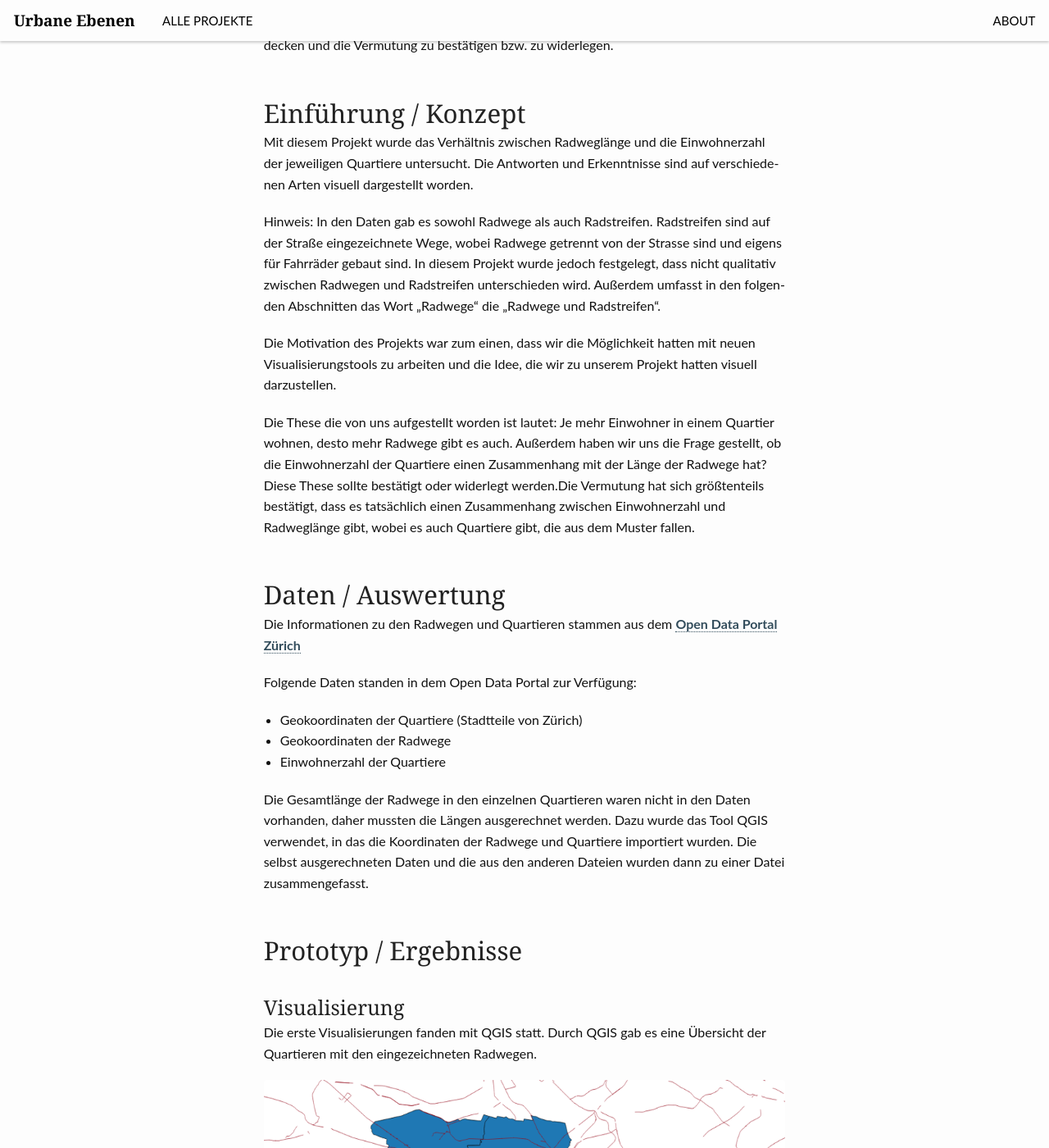
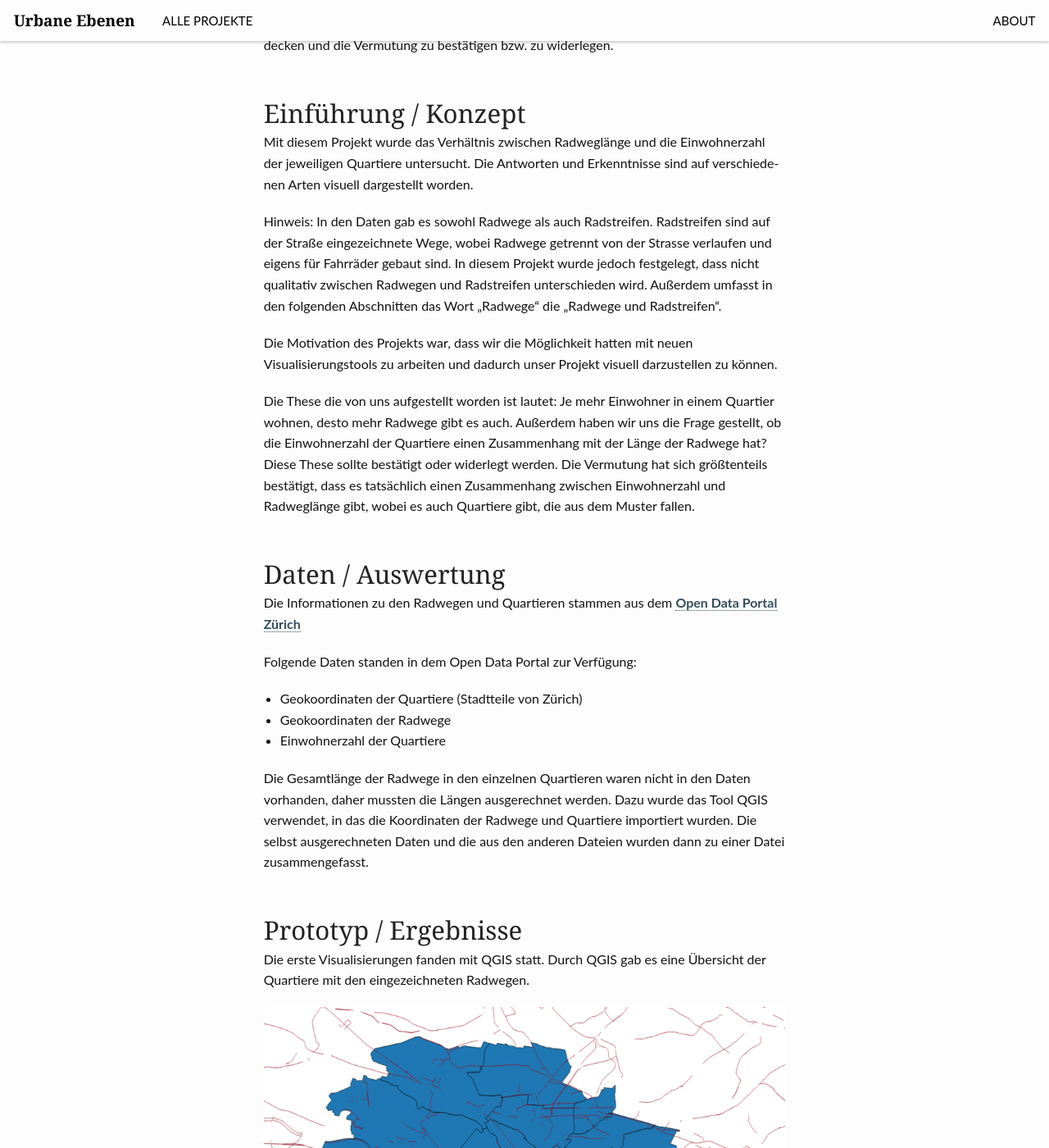
Before and after one commit to tillnagel/gdv-website, a Jekyll site: the page built from _posts/projects/2017-01-28-radwegezuerich.md, in a window 1280 px wide and 1400 px high, scrolled down 698 px. Shown: the whole window at 82% size. Built offline with Jekyll 4.4.1, drawn with Linux system fonts in a browser that asks for light colours; some of the changed text lies outside the part shown.

Commit message:
Update 2017-01-28-radwegezuerich.md

```diff
--- a/_posts/projects/2017-01-28-radwegezuerich.md
+++ b/_posts/projects/2017-01-28-radwegezuerich.md
@@ -22,13 +22,13 @@ Ein Zusammenhang zwischen Radwegen und Einwohnerzahl wird vielleicht auf den ers
 Mit diesem Projekt wurde das Verhältnis zwischen Radweglänge und die Einwohnerzahl der jeweiligen Quartiere untersucht. Die Antworten und Erkenntnisse sind auf verschiedenen Arten visuell dargestellt worden.
 
 Hinweis:
-In den Daten gab es sowohl Radwege als auch Radstreifen. Radstreifen sind auf der Straße eingezeichnete Wege, wobei Radwege getrennt von der Strasse sind und eigens für Fahrräder gebaut sind. In diesem Projekt wurde jedoch festgelegt, dass nicht qualitativ zwischen Radwegen und Radstreifen unterschieden wird. Außerdem umfasst in den folgenden Abschnitten das Wort „Radwege“ die „Radwege und Radstreifen“.
+In den Daten gab es sowohl Radwege als auch Radstreifen. Radstreifen sind auf der Straße eingezeichnete Wege, wobei Radwege getrennt von der Strasse verlaufen und eigens für Fahrräder gebaut sind. In diesem Projekt wurde jedoch festgelegt, dass nicht qualitativ zwischen Radwegen und Radstreifen unterschieden wird. Außerdem umfasst in den folgenden Abschnitten das Wort „Radwege“ die „Radwege und Radstreifen“.
 
-Die Motivation des Projekts war zum einen, dass wir die Möglichkeit hatten mit neuen Visualisierungstools zu arbeiten und die Idee, die wir zu unserem Projekt hatten visuell darzustellen.
+Die Motivation des Projekts war, dass wir die Möglichkeit hatten mit neuen Visualisierungstools zu arbeiten und dadurch unser Projekt visuell darzustellen zu können.
 
 Die These die von uns aufgestellt worden ist lautet:
 Je mehr Einwohner in einem Quartier wohnen, desto mehr Radwege gibt es auch. Außerdem haben wir uns die Frage gestellt, ob die Einwohnerzahl der Quartiere einen Zusammenhang mit der Länge der Radwege hat?
-Diese These sollte bestätigt oder widerlegt werden.Die Vermutung hat sich größtenteils bestätigt, dass es tatsächlich einen Zusammenhang zwischen Einwohnerzahl und Radweglänge gibt, wobei es auch Quartiere gibt, die aus dem Muster fallen.
+Diese These sollte bestätigt oder widerlegt werden. Die Vermutung hat sich größtenteils bestätigt, dass es tatsächlich einen Zusammenhang zwischen Einwohnerzahl und Radweglänge gibt, wobei es auch Quartiere gibt, die aus dem Muster fallen.
 
 ## Daten / Auswertung
 
@@ -36,6 +36,7 @@ Die Informationen zu den Radwegen und Quartieren stammen aus dem [Open Data Port
 https://data.stadt-zuerich.ch)
 
 Folgende Daten standen in dem Open Data Portal zur Verfügung:
+
 * Geokoordinaten der Quartiere (Stadtteile von Zürich)
 * Geokoordinaten der Radwege
 * Einwohnerzahl der Quartiere
@@ -44,8 +45,8 @@ Die Gesamtlänge der Radwege in den einzelnen Quartieren waren nicht in den Date
 Die selbst ausgerechneten Daten und die aus den anderen Dateien wurden dann zu einer Datei zusammengefasst.
 
 ## Prototyp / Ergebnisse
-### Visualisierung
-Die erste Visualisierungen fanden mit QGIS statt. Durch QGIS gab es eine Übersicht der Quartieren mit den eingezeichneten Radwegen.
+
+Die erste Visualisierungen fanden mit QGIS statt. Durch QGIS gab es eine Übersicht der Quartiere mit den eingezeichneten Radwegen.
 
 <figure>
   <img src="{{ site.urlimg }}/radwegezuerich/blau.png" />
@@ -67,9 +68,9 @@ Wie im obigen Diagramm zu erkennen, hängt die Radweglänge tatsächlich mit der
 
 ### Erkenntnisse
 
-Interessant sind die Quartiere Escher Wyss und Enge, die man als Ausreisser bezeichnen kann, da sie vom Muster abweichen.
+Interessant sind die Quartiere Escher Wyss und Enge, die man als Ausreißer bezeichnen kann, da sie vom Muster abweichen.
 
-Beim Quartier Escher-Wyss handelt es sich um ein Industriegebiet, das  auch viele öffentliche Gebäuden wie Museen, Theater und Hotels besitzt.
+Beim Quartier Escher-Wyss handelt es sich um ein Industriegebiet, das auch viele öffentliche Gebäuden wie Museen, Theater und Hotels besitzt. Was bedeutet, dass die Einwohnerzahl dadurch geringer ist. Die Radwege wurden aber vermutlich trotzdem gebaut, da die Museen etc. erreicht werden sollen.
 
 <figure>
   <img src="{{ site.urlimg }}/radwegezuerich/escherwyss.png" />
@@ -85,12 +86,12 @@ Beim Quartier Enge fällt auf, dass auf der gleichen Straße entlang des Flusses
 
 Um ein interaktives Tool für die Darstellung unserer Ergebnisse zu entwickeln, wurden folgende Tools und Bibliotheken benutzt:
 
-[Eclipse](https://eclipse.org/) - Entwicklungsumgebung für das [Umsetzen des Tools
-[Processing](https://processing.org/) - generell zum umsetzen von Visualisierungen
-[Unfolding](http://unfoldingmaps.org/) - zur Erstellung von interaktiven Karten/Maps
-[giCentre](http://www.gicentre.net/) - Bibliothek für die Erstellung des Scatterplots
-[QGIS](https://www.qgis.org/) - durchführen von Geo-Berechnungen
-[Git](https://github.com/) - um als Gruppe an der Implementierung zu arbeiten
+* [Eclipse](https://eclipse.org/) - Entwicklungsumgebung für das [Umsetzen des Tools
+* [Processing](https://processing.org/) - generell zum Umsetzen von Visualisierungen
+* [Unfolding](http://unfoldingmaps.org/) - zur Erstellung von interaktiven Karten/Maps
+* [giCentre](http://www.gicentre.net/) - Bibliothek für die Erstellung des Scatterplots
+* [QGIS](https://www.qgis.org/) - durchführen von Geo-Berechnungen
+* [Git](https://github.com/) - um als Gruppe an der Implementierung zu arbeiten
 
 ### Ergebnis der Visualisierung
 
@@ -112,4 +113,4 @@ Interaktionsmöglichkeiten: Hover und Auswahl der Quartiere über Scatterplot un
 Es konnte tatsächlich die These belegt werden, dass es einen Zusammenhang zwischen der Einwohnerzahl und der Radweglänge gibt. Durch die Visualisierung, konnten auch unerwartete und interessante Auffälligkeiten entdeckt werden.
 
 Das Projekt kann weitergeführt werden, indem weitere Faktoren betrachtet werden, die mit der Verteilung der Radwege zusammenhängen könnten.
-Möglichkeiten sind zum Beispiel, dass untersucht wird, ob es mehr Radwege in Quartieren gibt, in denen viele junge Familien oder generell junge Menschen leben. Auch denkbar ist zu prüfen ob mehr Radwege in der Nähe von öffentlichen Gebäuden (Supermärkte, Schulen etc.) existieren.
+Zum Beispiel, dass untersucht wird, ob es mehr Radwege in Quartieren gibt, in denen viele junge Familien oder generell junge Menschen leben. Es ist auch denkbar zu prüfen, ob mehr Radwege in der Nähe von öffentlichen Gebäuden (Supermärkte, Schulen etc.) existieren.
```
